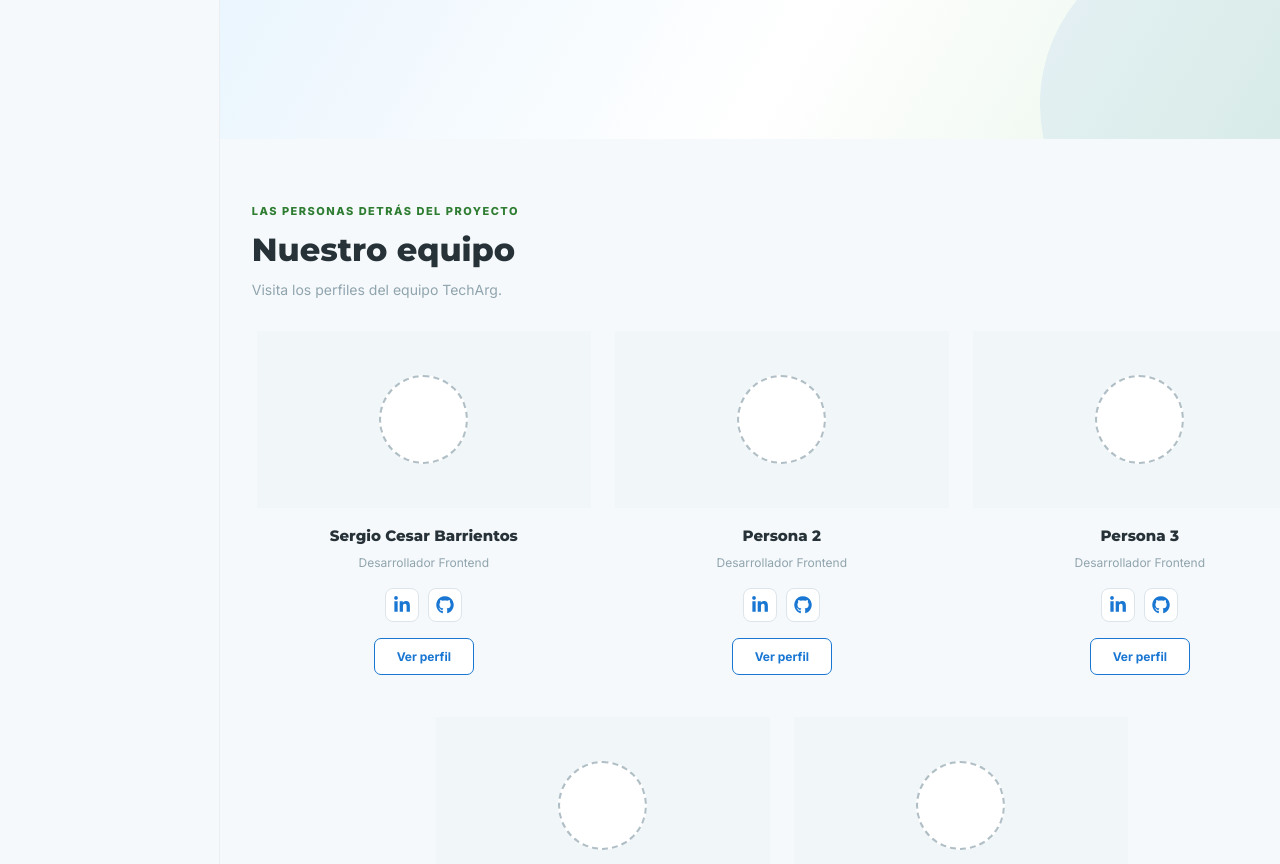
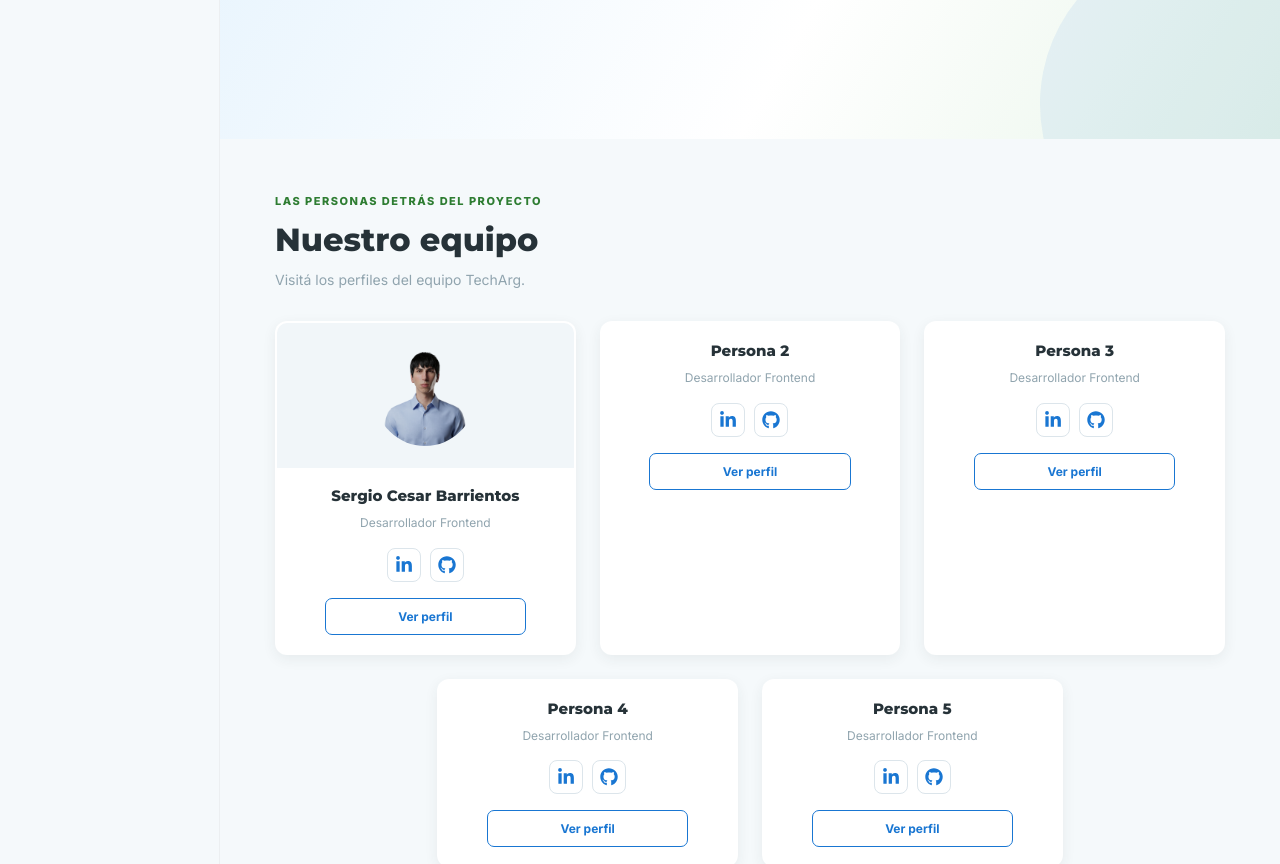
Before and after one commit to SergioCesarBarrientos/TP2---Front-End, a React (Vite) app: page / in a window 1280 px wide. Shown: the part 417-1281 px from the top of the page. Built offline with nearby package versions, Linux system fonts and the light colour scheme.

Commit message:
Actualiza  perfiles del equipo

```diff
--- a/src/pages/Inicio.css
+++ b/src/pages/Inicio.css
@@ -1,3 +1,4 @@
+
 .marca-superior {
   width: 100%;
   padding: 15px 20px;
@@ -31,10 +32,12 @@
   min-height: 400px;
   padding: 55px 6%;
   overflow: hidden;
-  background: linear-gradient(120deg,
-      var(--color-primario-suave),
-      #ffffff 60%,
-      #e8f5e9);
+  background: linear-gradient(
+    120deg,
+    var(--color-primario-suave),
+    #ffffff 60%,
+    #e8f5e9
+  );
 }
 
 .banner-contenido {
@@ -42,7 +45,6 @@
   z-index: 2;
   max-width: 650px;
 }
-
 
 .banner-contenido h1 {
   margin: 0 0 20px;
@@ -151,12 +153,14 @@
 
 .equipo-seccion {
   width: 100%;
-  padding: 60px 3%;
+  padding: 50px 4%;
+  box-sizing: border-box;
   scroll-margin-top: 24px;
 }
 
 .equipo-encabezado {
-  margin-bottom: 30px;
+  max-width: 950px;
+  margin: 0 auto 30px;
 }
 
 .seccion-etiqueta {
@@ -183,20 +187,30 @@
   line-height: 1.6;
 }
 
+/* TARJETAS */
+
 .equipo-grid {
   display: grid;
   grid-template-columns: repeat(6, minmax(0, 1fr));
   gap: 24px;
   width: 100%;
-  max-width: 1050px;
+  max-width: 950px;
   margin: 0 auto;
 }
 
 .equipo-card {
   grid-column: span 2;
   min-width: 0;
+  overflow: hidden;
+  border: 2px solid transparent;
+  border-radius: 12px;
+  background: #ffffff;
+  box-shadow: 0 4px 14px rgb(38 50 56 / 7%);
   cursor: pointer;
+  transition: transform 0.25s ease, box-shadow 0.25s ease;
 }
+
+/* Centrar las dos tarjetas de la segunda fila */
 
 .equipo-card:nth-child(4) {
   grid-column: 2 / span 2;
@@ -206,34 +220,42 @@
   grid-column: 4 / span 2;
 }
 
-
 /* FOTOS */
 
+/* Todos conservan el mismo contenedor.
+   Si no hay foto, no se dibuja ningún marco vacío. */
+
 .foto-contenedor {
-  display: grid;
+  display: flex;
   height: 145px;
   padding: 16px;
-  place-items: center;
+  box-sizing: border-box;
+  align-items: center;
+  justify-content: center;
   background: #f1f6f9;
   transition: background 0.25s ease;
 }
 
 .foto-placeholder {
-  display: grid;
-  width: 85px;
-  height: 85px;
-  place-items: center;
-  border: 2px dashed #b0bec5;
+  display: block;
+  width: 100px;
+  height: 100px;
+  border: none;
   border-radius: 50%;
-  background: #ffffff;
-  color: var(--color-texto-secundario);
-  font-size: 11px;
-  font-weight: 800;
-  letter-spacing: 1px;
+  object-fit: cover;
+  object-position: center;
 }
 
+/* Oculta el contenedor visual cuando todavía no hay foto */
+
+.foto-contenedor:has(div.foto-placeholder) {
+  display: none;
+}
+
+/* CONTENIDO DE LAS TARJETAS */
+
 .card-contenido {
-  padding: 18px 0;
+  padding: 18px 14px;
   text-align: center;
 }
 
@@ -288,10 +310,10 @@
   line-height: 1;
 }
 
-
+/* BOTÓN DE PERFIL */
 
 .perfil-boton {
-  width: 30%;
+  width: 75%;
   padding: 10px 8px;
   border: 1px solid var(--color-primario);
   border-radius: 7px;
@@ -309,14 +331,14 @@
   color: #ffffff;
 }
 
-/* ILUMINACIÓN VERDE Y AZUL AL SELECCIONAR */
+/* EFECTOS AL SELECCIONAR UNA TARJETA */
 
 .equipo-card.card-seleccionada {
   transform: translateY(-4px);
 }
 
 .equipo-card.card-seleccionada.color-verde {
-  border: 2px solid var(--color-secundario);
+  border-color: var(--color-secundario);
   box-shadow:
     0 0 0 3px rgb(46 125 50 / 12%),
     0 0 22px rgb(46 125 50 / 25%);
@@ -333,7 +355,7 @@
 }
 
 .equipo-card.card-seleccionada.color-azul {
-  border: 2px solid var(--color-primario);
+  border-color: var(--color-primario);
   box-shadow:
     0 0 0 3px rgb(25 118 210 / 12%),
     0 0 22px rgb(25 118 210 / 25%);
--- a/src/pages/Inicio.jsx
+++ b/src/pages/Inicio.jsx
@@ -1,15 +1,19 @@
 import { useState } from "react";
+import { useNavigate } from "react-router-dom";
 import { ArrowRight } from "lucide-react";
 import { FaLinkedinIn, FaGithub } from "react-icons/fa";
 import "./inicio.css";
+import sergioFoto from "../assets/img/sergio.png";
 
 const integrantes = [
   {
     id: 1,
     nombre: "Sergio Cesar Barrientos",
     puesto: "Desarrollador Frontend",
+    foto: sergioFoto,
     linkedin: "https://www.linkedin.com/",
     github: "https://github.com/SergioCesarBarrientos",
+    ruta: "/Equipo/sergio-cesar-barrientos",
   },
   {
     id: 2,
@@ -17,6 +21,7 @@ const integrantes = [
     puesto: "Desarrollador Frontend",
     linkedin: "https://www.linkedin.com/",
     github: "https://github.com/",
+    ruta: "/Equipo/persona-2",
   },
   {
     id: 3,
@@ -24,6 +29,7 @@ const integrantes = [
     puesto: "Desarrollador Frontend",
     linkedin: "https://www.linkedin.com/",
     github: "https://github.com/",
+    ruta: "/Equipo/persona-3",
   },
   {
     id: 4,
@@ -31,6 +37,7 @@ const integrantes = [
     puesto: "Desarrollador Frontend",
     linkedin: "https://www.linkedin.com/",
     github: "https://github.com/",
+    ruta: "/Equipo/persona-4",
   },
   {
     id: 5,
@@ -38,11 +45,13 @@ const integrantes = [
     puesto: "Desarrollador Frontend",
     linkedin: "https://www.linkedin.com/",
     github: "https://github.com/",
+    ruta: "/Equipo/persona-5",
   },
 ];
 
 function Inicio() {
   const [tarjetaActiva, setTarjetaActiva] = useState(null);
+  const navigate = useNavigate();
 
   const irAEquipo = () => {
     document
@@ -51,7 +60,8 @@ function Inicio() {
   };
 
   const verPerfil = (integrante) => {
-    console.log("Ver perfil de:", integrante.nombre);
+  navigate(integrante.ruta);
+  window.scrollTo(0, 0);
 };
 
   return (
@@ -68,7 +78,8 @@ function Inicio() {
 
           <p>
             Somos el equipo TechArg y desarrollamos esta
-            pagina de peliculas para esta segunda entrega de la materia DSWF de IFTS 29.
+            página de películas para esta segunda entrega
+            de la materia DSWF de IFTS 29.
           </p>
 
           <button className="banner-boton" onClick={irAEquipo}>
@@ -93,8 +104,7 @@ function Inicio() {
             </span>
 
             <h2>Nuestro equipo</h2>
-
-            <p>Visita los perfiles del equipo TechArg.</p>
+            <p>Visitá los perfiles del equipo TechArg.</p>
           </div>
         </div>
 
@@ -114,15 +124,25 @@ function Inicio() {
                     : ""
                 }`}
                 onClick={() =>
-                  setTarjetaActiva(activa ? null : integrante.id)
+                  setTarjetaActiva(
+                    activa ? null : integrante.id
+                  )
                 }
               >
                 <div className="foto-contenedor">
+                  {integrante.foto ? (
+                    <img
+                      src={integrante.foto}
+                      alt={`Foto de ${integrante.nombre}`}
+                      className="foto-placeholder"
+                    />
+                  ) : (
                     <div
                       className="foto-placeholder"
                       role="img"
-                    aria-label={`Foto de ${integrante.nombre}`}
+                      aria-label={`Foto pendiente de ${integrante.nombre}`}
                     />
+                  )}
                 </div>
 
                 <div className="card-contenido">
```
Lines whose indentation alone changed are shown as unchanged.
